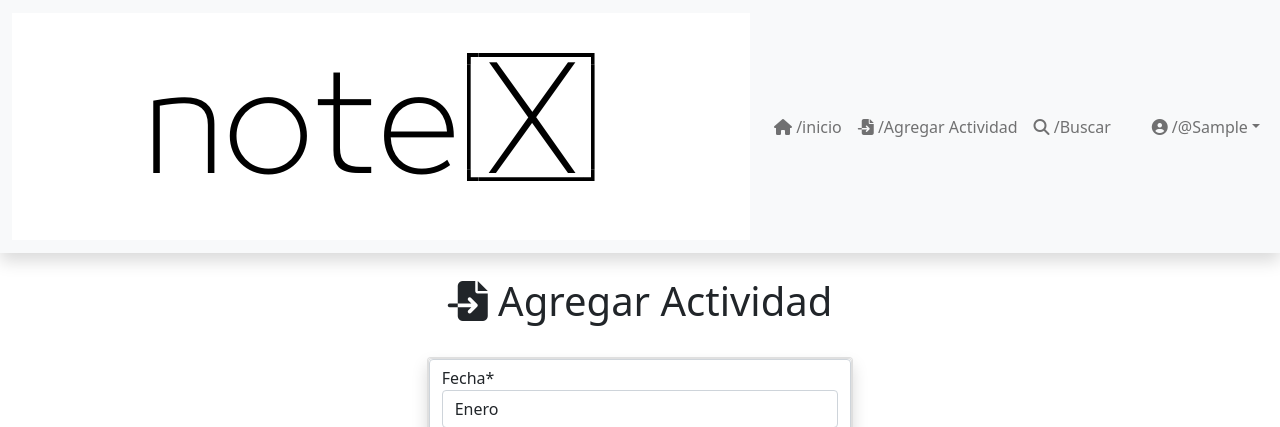
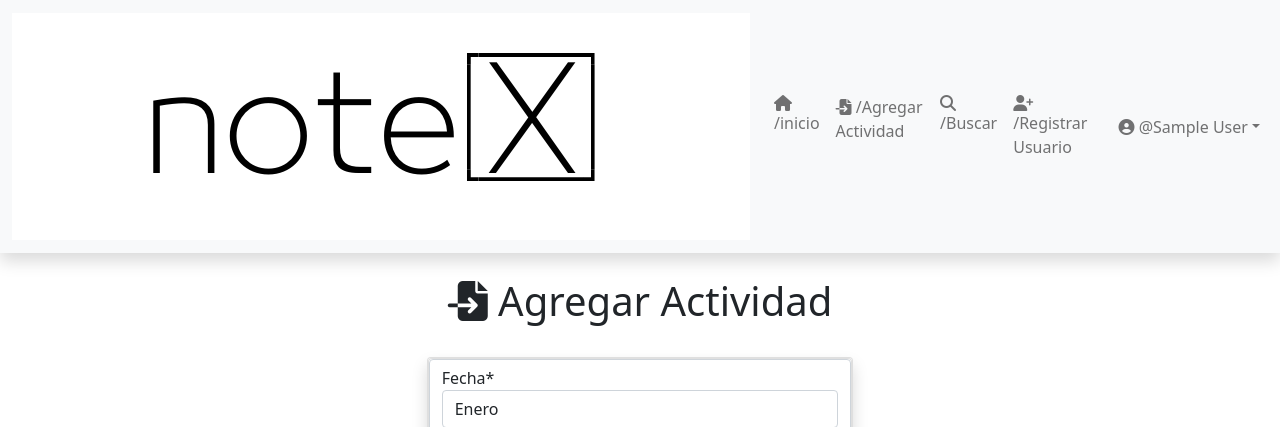
Before and after one commit to vhoda/noteX, a Django app: page /agregar/ in a window 1280 px wide. Shown: the top 427 px of the page. Run offline with Django 3.2, Linux system fonts and the light colour scheme; the visitor is signed in with stand-in values (Sample User, id 1); some libraries are stand-ins or nearby versions.

Commit message:
actualizacion base

```diff
--- a/posteo/templates/app/base.html
+++ b/posteo/templates/app/base.html
@@ -8,7 +8,6 @@
 	<!--iconos-->
 	<script src="https://kit.fontawesome.com/87575817a6.js" crossorigin="anonymous"></script>
 	<!--ajax-->
-
 
 	<link rel="icon" type="image/png" href="">
 
@@ -35,6 +34,11 @@
 				<li class="nav-item">
 					<a class="nav-link" href="{% url 'buscar' %}"><i class="fas fa-search"></i> /Buscar</a>
 				</li>
+				{% if perms.posteo.add_usuario %}
+				<li class="nav-item">
+					<a class="nav-link" href="{% url 'registro' %}"><i class="fas fa-user-plus"></i> /Registrar Usuario</a>
+				</li>
+				{% endif %}
 
 			</ul>
 
@@ -47,7 +51,7 @@
 			</ul>-->
 			<ul class="nav navbar-nav ms-auto">
 				<li class="nav-item  dropdown">
-					<a href="#" class="nav-link dropdown-toggle" data-bs-toggle="dropdown"><i class="fas fa-user-circle"></i> /@{{ user.first_name }}</a>
+					<a href="#" class="nav-link dropdown-toggle" data-bs-toggle="dropdown"><i class="fas fa-user-circle"></i> @{{ user.first_name }} {{ user.last_name }}</a>
 					<div class="dropdown-menu dropdown-menu-end shadow">
 						<a href="#" class="dropdown-item "><i class="far fa-clipboard"></i> Mis actividades</a>
 						<a href="#" class="dropdown-item"><i class="fas fa-id-card-alt"></i> Editar Perfil</a>
--- a/posteo/views.py
+++ b/posteo/views.py
@@ -8,7 +8,7 @@ from .forms import agregarForm, CustomUserCreationForm
 from django.contrib import messages
 from django.contrib.auth.forms import AuthenticationForm
 from django.contrib.auth import authenticate, login as auth_login
-from django.contrib.auth.decorators import login_required
+from django.contrib.auth.decorators import login_required, permission_required
 from django.db.models import Q
 
 
@@ -78,7 +78,7 @@ def eliminar(request, id):
     messages.success(request, "Eliminado Correctamente!")
     return redirect(to = "inicio")
 
-
+@permission_required('posteo.add_usuario')
 def registro(request):
     data = {
         'form': CustomUserCreationForm
```
